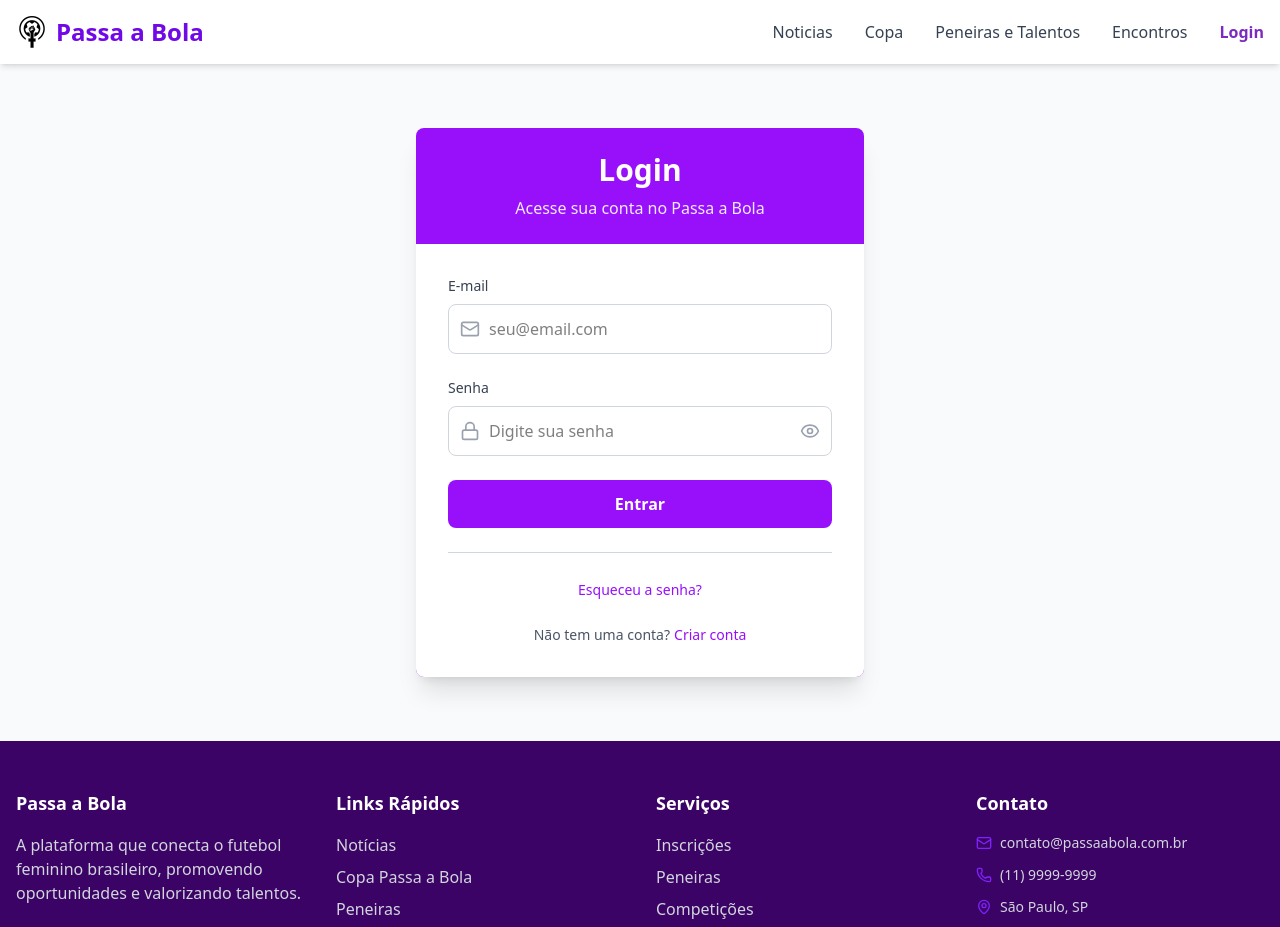
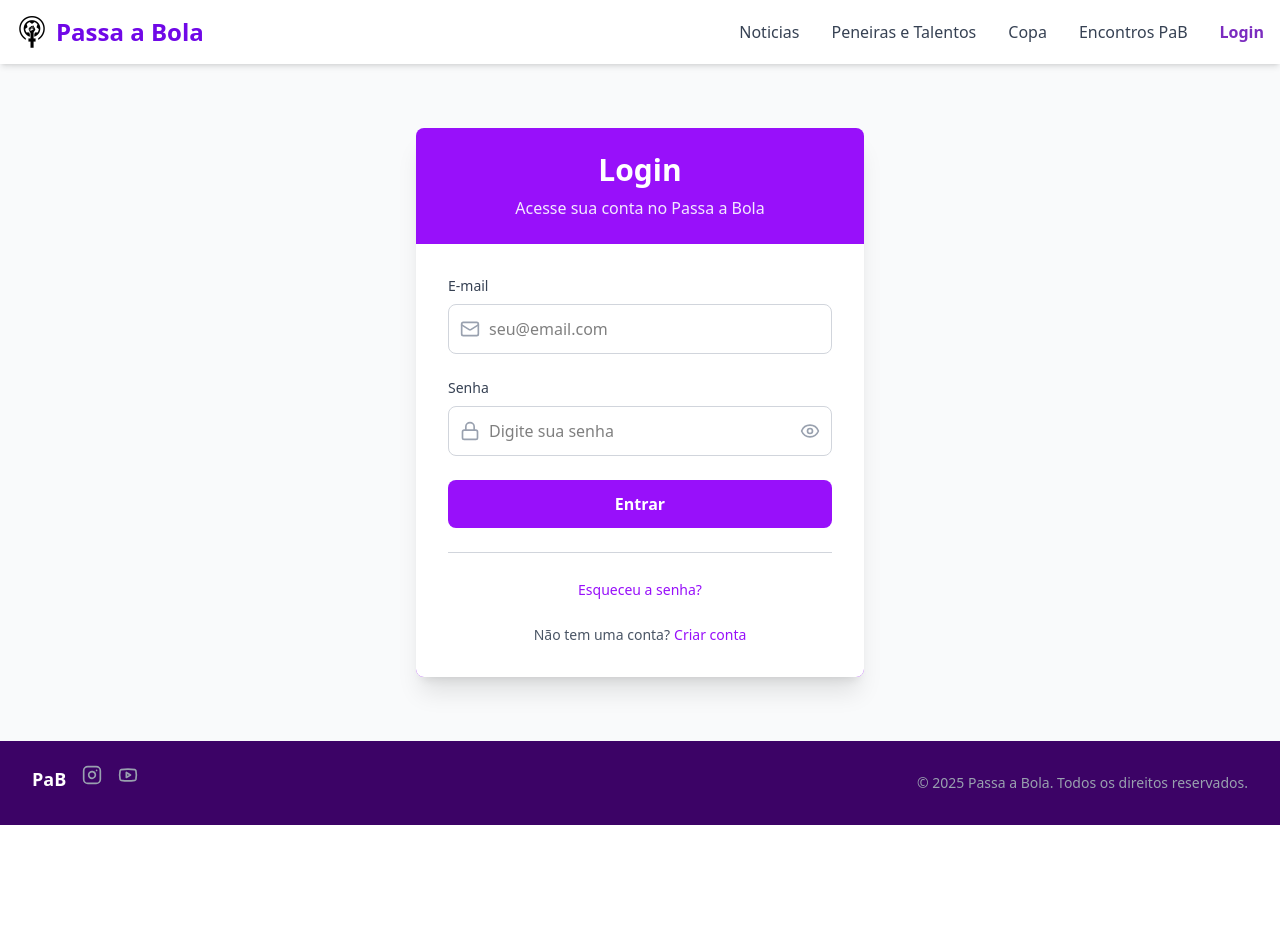
Before and after one commit to ChallengePAB/site-PaB, a React (Vite) app in the folder frontend/: page /login in a window 1280 px wide. Shown: the top 927 px of the page. After the commit the page ends 825 px from the top, so only its background shows below. Built offline with nearby package versions, Linux system fonts and the light colour scheme.

Commit message:
style: removendo informações do footer e ajustando ordem das paginas no header

```diff
--- a/frontend/src/components/Footer.jsx
+++ b/frontend/src/components/Footer.jsx
@@ -1,116 +1,26 @@
-import { Facebook, Instagram, Twitter, Youtube, Mail, Phone, MapPin } from 'lucide-react';
+import { Instagram, Youtube} from 'lucide-react';
 
 const Footer = () => {
   return (
-    <footer className="bg-purple-950 text-white">
-      <div className="container mx-auto px-4 py-12">
-        <div className="grid md:grid-cols-2 lg:grid-cols-4 gap-8">
-          {/* Logo e Descrição */}
-          <div>
-            <h3 className="text-lg font-bold mb-4">
-              Passa a Bola
+    <footer className="bg-purple-950 text-white py-6">
+      <div className="max-w-7xl mx-auto px-4 sm:px-6 lg:px-8">
+        <div className="flex flex-col md:flex-row justify-between items-center">
+
+          <div className="mb-4 md:mb-0 flex space-x-4">
+            <h3 className="text-lg font-bold mb-2">
+              PaB
             </h3>
-            <p className="text-gray-300 mb-6">
-              A plataforma que conecta o futebol feminino brasileiro,
-              promovendo oportunidades e valorizando talentos.
-            </p>
-            <div className="flex space-x-4">
-              <a href="#" className="text-gray-400 hover:text-violet-600 transition-colors">
-                <Facebook size={20} />
-              </a>
-              <a href="#" className="text-gray-400 hover:text-violet-600 transition-colors">
+              <a href="https://www.instagram.com/passaabola/" className="text-gray-400 hover:text-violet-600 transition-colors">
                 <Instagram size={20} />
               </a>
-              <a href="#" className="text-gray-400 hover:text-violet-600 transition-colors">
-                <Twitter size={20} />
-              </a>
-              <a href="#" className="text-gray-400 hover:text-violet-600 transition-colors">
+              <a href="https://www.youtube.com/@passabola" className="text-gray-400 hover:text-violet-600 transition-colors">
                 <Youtube size={20} />
               </a>
-            </div>
           </div>
-
-          {/* Links Rápidos */}
-          <div>
-            <h4 className="text-lg font-semibold mb-4">Links Rápidos</h4>
-            <ul className="space-y-2">
-              <li>
-                <a href="#noticias" className="text-gray-300 hover:text-violet-600 transition-colors">
-                  Notícias
-                </a>
-              </li>
-              <li>
-                <a href="#copa" className="text-gray-300 hover:text-violet-600 transition-colors">
-                  Copa Passa a Bola
-                </a>
-              </li>
-              <li>
-                <a href="#peneiras" className="text-gray-300 hover:text-violet-600 transition-colors">
-                  Peneiras
-                </a>
-              </li>
-              <li>
-                <a href="#login" className="text-gray-300 hover:text-violet-600 transition-colors">
-                  Login
-                </a>
-              </li>
-            </ul>
-          </div>
-
-          {/* Serviços */}
-          <div>
-            <h4 className="text-lg font-semibold mb-4">Serviços</h4>
-            <ul className="space-y-2">
-              <li>
-                <a href="#" className="text-gray-300 hover:text-violet-600 transition-colors">
-                  Inscrições
-                </a>
-              </li>
-              <li>
-                <a href="#" className="text-gray-300 hover:text-violet-600 transition-colors">
-                  Peneiras
-                </a>
-              </li>
-              <li>
-                <a href="#" className="text-gray-300 hover:text-violet-600 transition-colors">
-                  Competições
-                </a>
-              </li>
-              <li>
-                <a href="#" className="text-gray-300 hover:text-violet-600 transition-colors">
-                  Podcast
-                </a>
-              </li>
-            </ul>
-          </div>
-
-          {/* Contato */}
-          <div>
-            <h4 className="text-lg font-semibold mb-4">Contato</h4>
-            <div className="space-y-3">
-              <div className="flex items-center">
-                <Mail size={16} className="mr-2 text-violet-600" />
-                <span className="text-gray-300 text-sm">contato@passaabola.com.br</span>
-              </div>
-              <div className="flex items-center">
-                <Phone size={16} className="mr-2 text-violet-600" />
-                <span className="text-gray-300 text-sm">(11) 9999-9999</span>
-              </div>
-              <div className="flex items-center">
-                <MapPin size={16} className="mr-2 text-violet-600" />
-                <span className="text-gray-300 text-sm">São Paulo, SP</span>
-              </div>
-            </div>
-          </div>
-        </div>
-
-        {/* Linha divisória */}
-        <div className="border-t border-gray-700 mt-8 pt-8">
           <div className="flex flex-col md:flex-row justify-between items-center">
-            <p className="text-gray-400 text-sm mb-4 md:mb-0">
+            <p className="text-gray-400 text-sm">
               © 2025 Passa a Bola. Todos os direitos reservados.
             </p>
-
           </div>
         </div>
       </div>
--- a/frontend/src/components/Header.jsx
+++ b/frontend/src/components/Header.jsx
@@ -1,31 +1,26 @@
 import { useState, useContext } from "react";
 import { Link, NavLink, useNavigate } from "react-router-dom";
 import { Menu, X, User, ShieldCheck } from "lucide-react";
-import { AuthContext, useAuth } from "../components/AuthContext"; // Importando o useAuth
+import { AuthContext, useAuth } from "../components/AuthContext";
 import logo from "../assets/logo/logo.png";
 
 const Header = () => {
   const [isMenuOpen, setIsMenuOpen] = useState(false);
-    const { isLogged, role, logout } = useAuth(); // Usando o hook
+  const { isLogged, role, logout } = useAuth();
   const navigate = useNavigate();
-
   const toggleMenu = () => setIsMenuOpen(!isMenuOpen);
-
   const handleLogout = () => {
     logout();
     navigate('/login');
   };
-
   const handlePerfilClick = () => {
     navigate('/perfil/editar');
     setIsMenuOpen(false);
   };
-
   const handleAdminClick = () => {
     navigate('/admin/dashboard');
     setIsMenuOpen(false);
   };
-
     const activeLinkStyle = { color: "#7B2CBF", fontWeight: "bold" };
 
   return (
@@ -40,17 +35,15 @@ const Header = () => {
           {/* Desktop */}
           <nav className="hidden md:flex items-center space-x-8">
             <NavLink to="/home" className="text-gray-700 hover:text-purple-600 transition-colors" style={({ isActive }) => isActive ? activeLinkStyle : undefined}>Noticias</NavLink>
+            <NavLink to="/talentos" className="text-gray-700 hover:text-purple-600 transition-colors" style={({ isActive }) => isActive ? activeLinkStyle : undefined}>Peneiras e Talentos</NavLink>
             <NavLink to="/copa" className="text-gray-700 hover:text-purple-600 transition-colors" style={({ isActive }) => isActive ? activeLinkStyle : undefined}>Copa</NavLink>
-                  <NavLink to="/talentos" className="text-gray-700 hover:text-purple-600 transition-colors" style={({ isActive }) => isActive ? activeLinkStyle : undefined}>Peneiras e Talentos</NavLink>
-                  <NavLink to="/encontros" className="text-gray-700 hover:text-purple-600 transition-colors" style={({ isActive }) => isActive ? activeLinkStyle : undefined}>Encontros</NavLink>
-
+            <NavLink to="/encontros" className="text-gray-700 hover:text-purple-600 transition-colors" style={({ isActive }) => isActive ? activeLinkStyle : undefined}>Encontros PaB</NavLink>
             {isLogged ? (
             <>
               {role === 'jogadora' && (
                 <button
                   onClick={handlePerfilClick}
-                              className="flex items-center gap-2 text-gray-700 hover:text-purple-600 transition-colors font-semibold"
-                            >
+                  className="flex items-center gap-2 text-gray-700 hover:text-purple-600 transition-colors font-semibold">
                   <User className="w-5 h-5" />
                     Meu Perfil
                 </button>
@@ -71,7 +64,6 @@ const Header = () => {
               )}
               </nav>
 
-                {/* Mobile */}
                 <div className="md:hidden">
                   <button onClick={toggleMenu} className="p-2 rounded-md text-gray-700 hover:bg-gray-100">
                       {isMenuOpen ? <X size={24} /> : <Menu size={24} />}
@@ -93,18 +85,16 @@ const Header = () => {
               {role === 'jogadora' && (
                 <button
                   onClick={handlePerfilClick}
-                                  className="flex items-center gap-2 text-gray-700 hover:text-purple-600 text-left"
-                              >
+                  className="flex items-center gap-2 text-gray-700 hover:text-purple-600 text-left">
                   <User className="w-5 h-5" />
-s                               Meu Perfil
+                    Meu Perfil
                 </button>
               )}
               {role === 'admin' && (
                 <button
-                              D onClick={handleAdminClick}
-                                  className="flex items-center gap-2 text-purple-600 hover:text-purple-800 text-left"
-                              >
-                        D       <ShieldCheck className="w-5 h-5" />
+                  onClick={handleAdminClick}
+                  className="flex items-center gap-2 text-purple-600 hover:text-purple-800 text-left">
+                  <ShieldCheck className="w-5 h-5" />
                     Painel Admin
                 </button>
               )}
```
Lines whose indentation alone changed are shown as unchanged.
